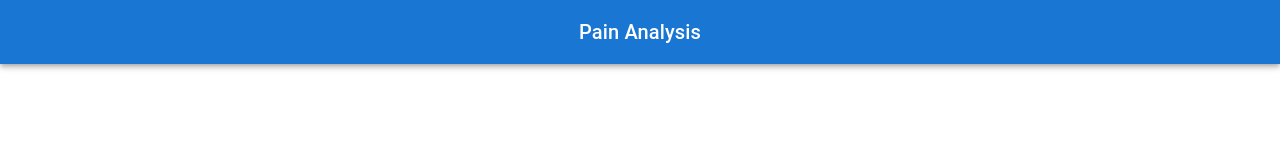
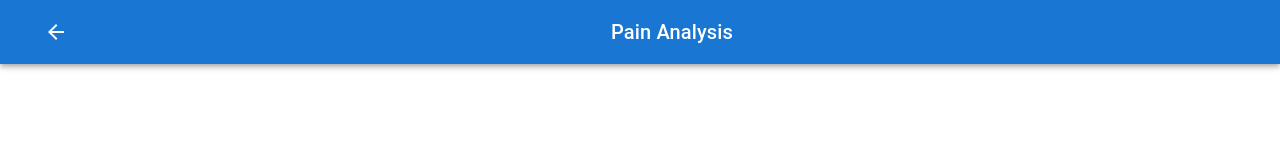
Before and after one commit to missingpizaslice/FYPJ, a React (Create React App) app in the folder frontend/: page / in a window 1280 px wide. Shown: the top 160 px of the page. Built offline with nearby package versions, Linux system fonts and the light colour scheme; the HTML template or start-up script is replaced by a standard one.

Commit message:
updated navbar

```diff
--- a/frontend/src/components/PatientNav.js
+++ b/frontend/src/components/PatientNav.js
@@ -5,6 +5,8 @@ import AppBar from "@mui/material/AppBar";
 import Box from "@mui/material/Box";
 import Toolbar from "@mui/material/Toolbar";
 import { Button, Typography } from "@mui/material";
+import HomeIcon from "@mui/icons-material/Home";
+import ArrowBackIcon from "@mui/icons-material/ArrowBack";
 
 export default function PatientNav() {
   const isLoggedIn = !!localStorage.getItem("doctorData");
@@ -16,18 +18,42 @@ export default function PatientNav() {
     localStorage.removeItem("userData");
   };
 
+  const handleHomeClick = () => {
+    if (isLoggedIn) {
+      if (
+        JSON.parse(localStorage.getItem("doctorData"))["staffType"] == "admin"
+      ) {
+        navigate("/admindashboard");
+      } else {
+        navigate("/doctorDashboard");
+      }
+    } else {
+      navigate("/");
+    }
+  };
+
   return (
     <Box sx={{ flexGrow: 1 }}>
       <AppBar position="static">
         <Toolbar>
-          <Typography variant="h6" component="div" sx={{ flexGrow: 1 }}>
+          {isLoggedIn ? (
+            <Button onClick={handleHomeClick} color="inherit">
+              <HomeIcon />
+            </Button>
+          ) : (
+            <Button onClick={handleHomeClick} color="inherit">
+              <ArrowBackIcon />
+            </Button>
+          )}
+          <Typography
+            variant="h6"
+            component="div"
+            sx={{ flexGrow: 1 }}
+          >
             Pain Analysis
           </Typography>
           {isLoggedIn && (
-            <Button
-              onClick={handleLogout}
-              color="inherit"
-            >
+            <Button onClick={handleLogout} color="inherit">
               Logout
             </Button>
           )}
```
Also changed, not shown: 1 other file (tests, documents, lock files or other folders).
